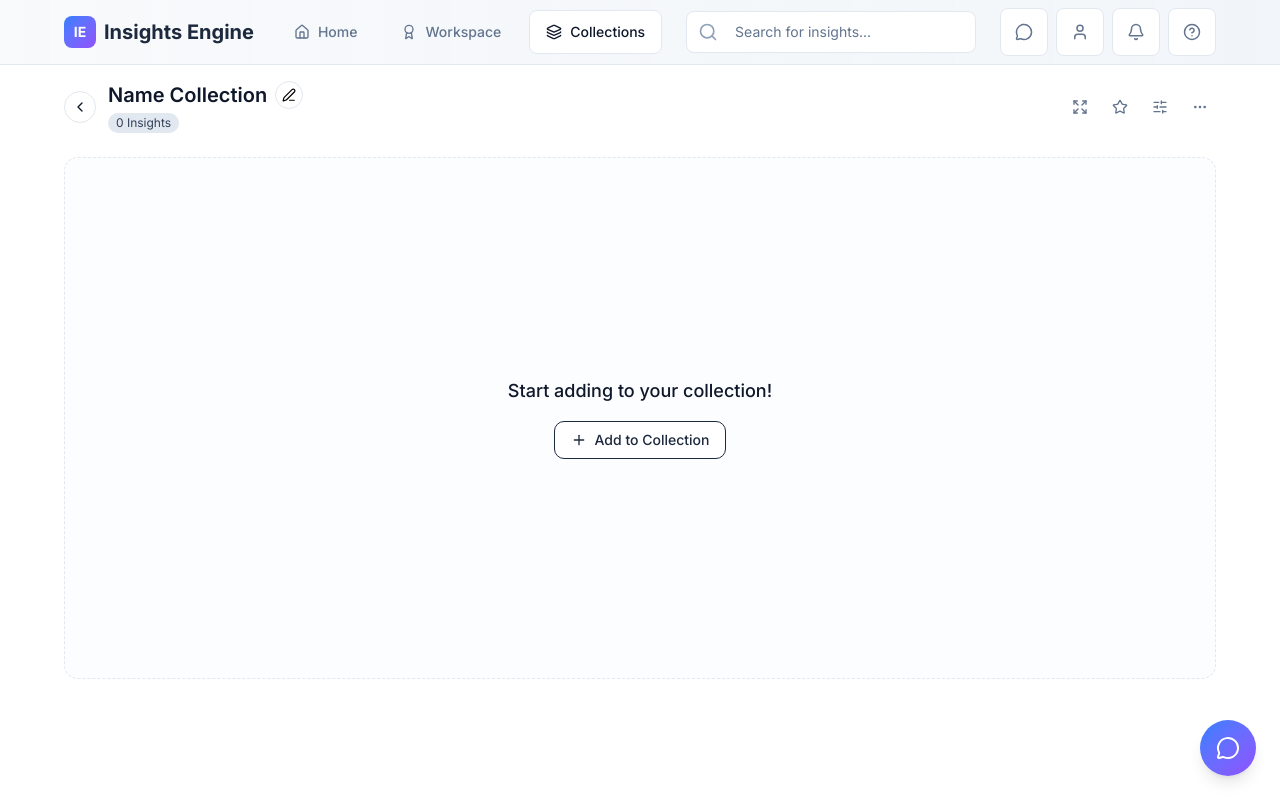
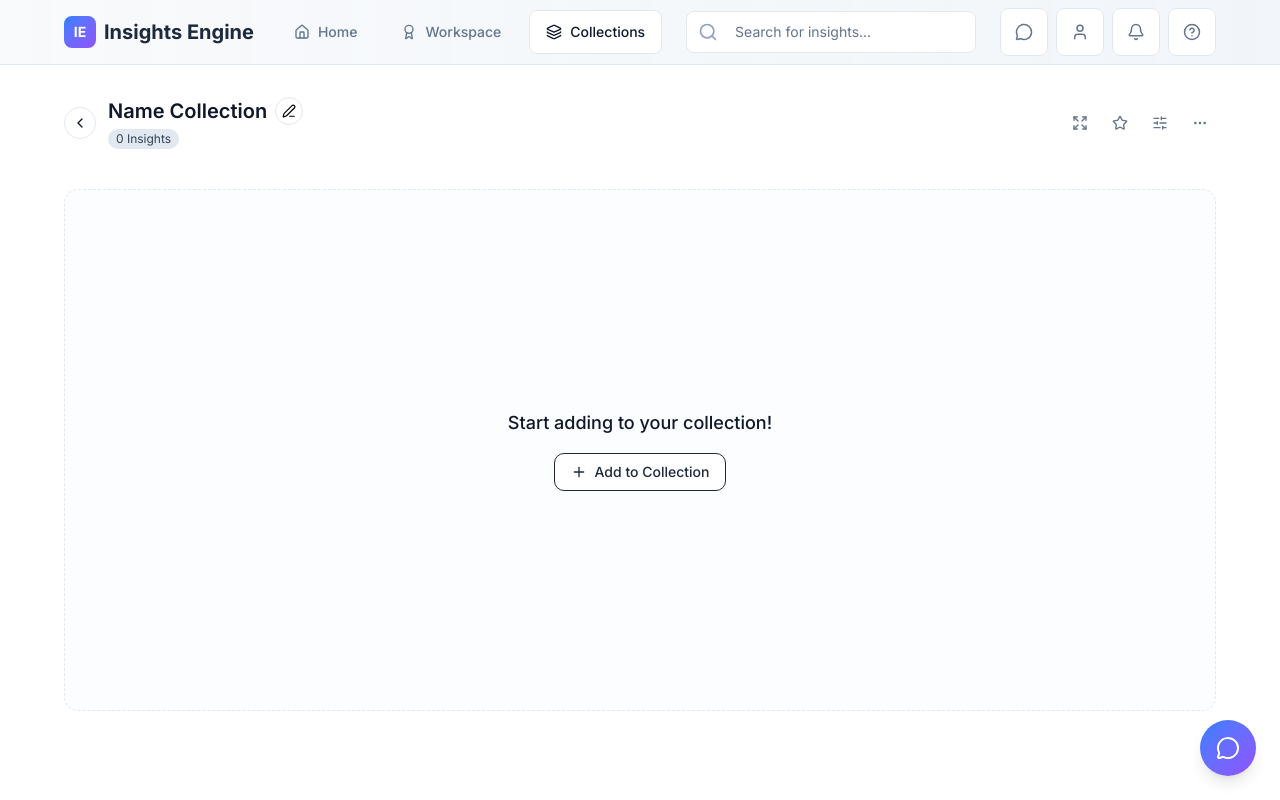
Before and after one commit to Rahul5430/InsightsEngine, a Next.js app: page /collections/create in a window 1280 px wide. Built offline with nearby package versions, Linux system fonts and the light colour scheme.

Commit message:
responsiveness for add and create collection page

```diff
--- a/src/app/(routes)/collections/create/add/page.tsx
+++ b/src/app/(routes)/collections/create/add/page.tsx
@@ -159,7 +159,7 @@ export default function AddToCollectionStep() {
 
 	return (
 		<main className='ie-hide-fab'>
-			<div className='w-full px-16 py-8'>
+			<div className='w-full px-4 py-4 sm:px-6 md:px-8'>
 				<div className='flex items-center justify-between'>
 					<div className='flex items-center gap-3'>
 						<Link
--- a/src/app/(routes)/collections/create/page.tsx
+++ b/src/app/(routes)/collections/create/page.tsx
@@ -15,7 +15,7 @@ export default function CreateCollectionPage() {
 	return (
 		<main>
 			<div className='tablet:mx-4 mx-auto px-4 py-4 pb-8 sm:px-6 lg:mx-10'>
-				<div className='flex items-center justify-between'>
+				<div className='flex items-center justify-between sm:py-2 md:py-4'>
 					<div className='flex items-center gap-3'>
 						<Link
 							href='/collections'
```
